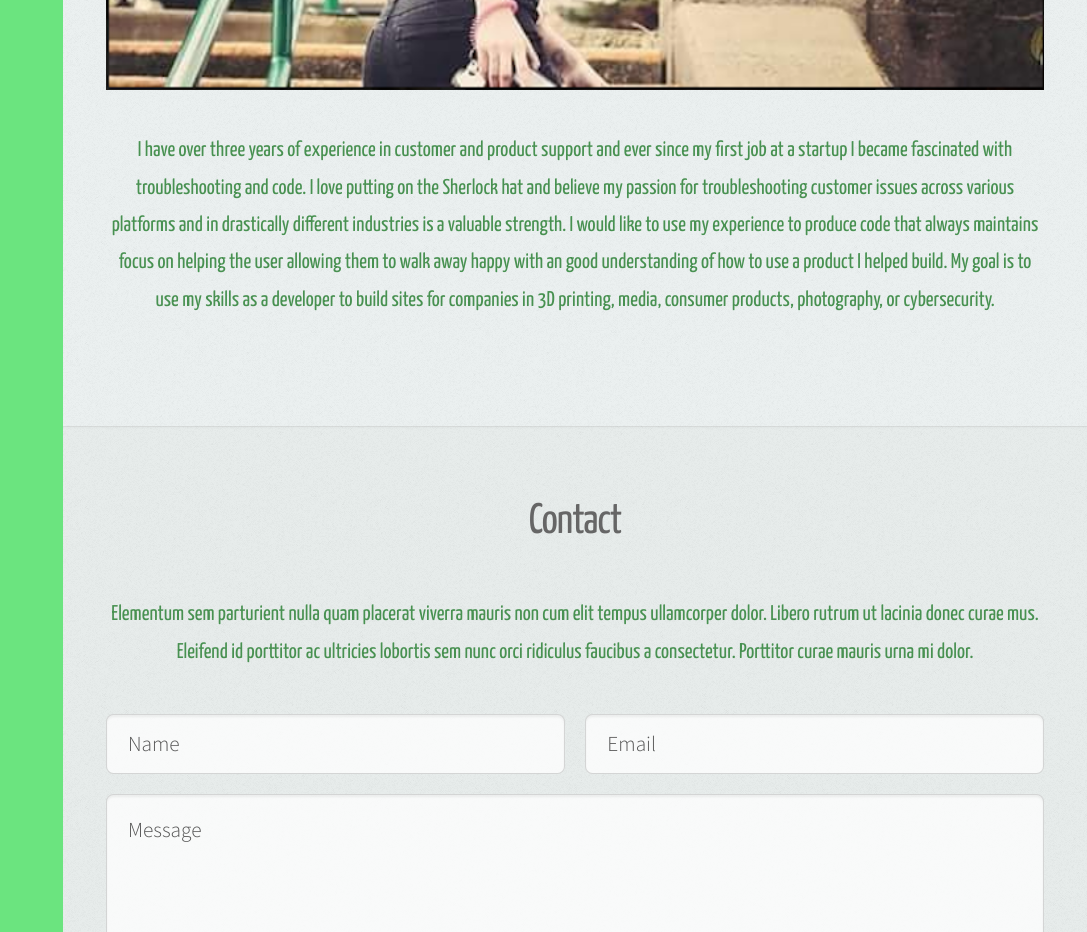
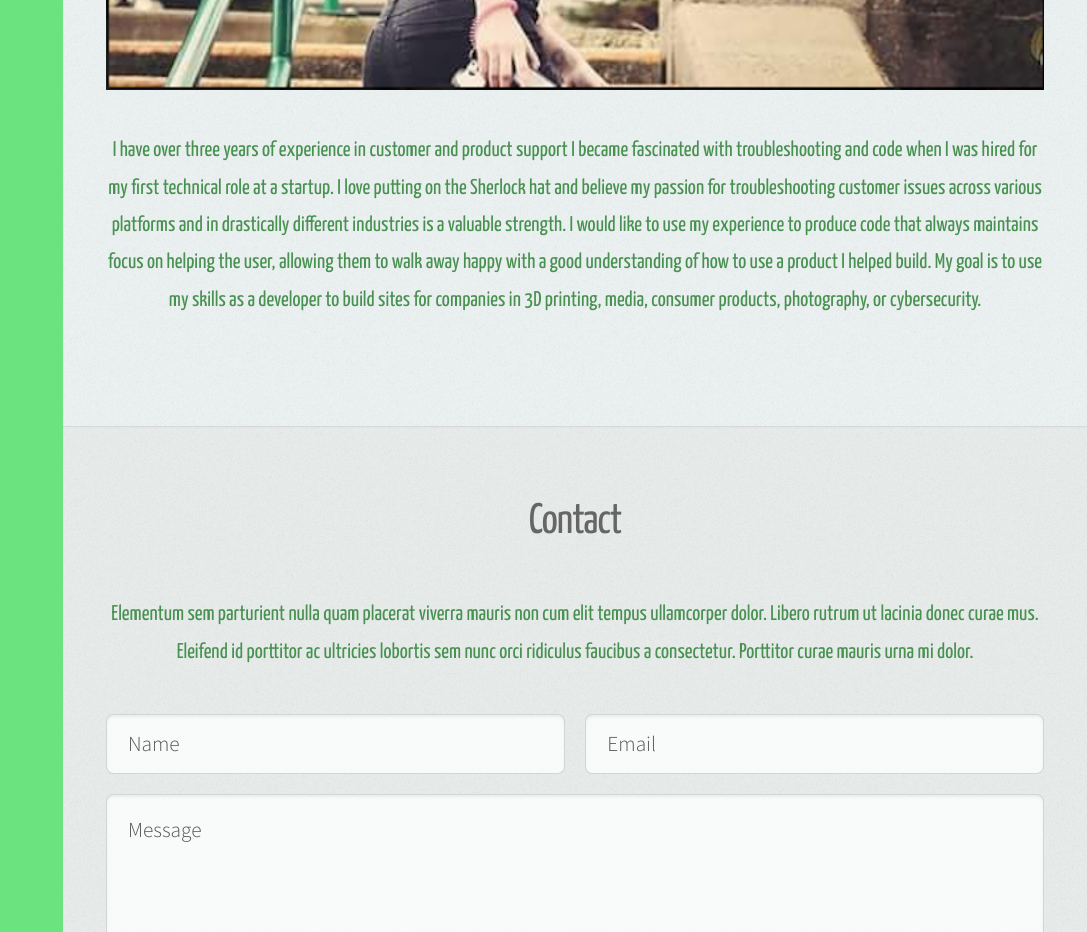
Before and after one commit to RivaD2/server-creation, a website: page public/index.html in a window 1280 px wide. Shown: the part 2620-3552 px from the top of the page, without its empty margins (193-1280 px from the left). Drawn offline with Linux system fonts and the light colour scheme; files whose address does not match are found by name.

Commit message:
edited typos under the about me section id about

```diff
--- a/public/index.html
+++ b/public/index.html
@@ -173,9 +173,9 @@
 
 							<a href="#" class="image featured"><img src="/assets/images/portfolio-images/banner-image.png" width="400" /></a>
 
-							<p>I have over three years of experience in customer and product support and ever since my first job at a startup I became fascinated with troubleshooting and code. I love putting on the Sherlock hat and believe my passion for troubleshooting customer issues across various platforms and in drastically different industries is a valuable strength.
+							<p>I have over three years of experience in customer and product support I became fascinated with troubleshooting and code when I was hired for my first technical role at a startup.  I love putting on the Sherlock hat and believe my passion for troubleshooting customer issues across various platforms and in drastically different industries is a valuable strength.
 
-							I would like to use my experience to produce code that always maintains focus on helping the user allowing them to walk away happy with an good understanding of how to use a product I helped build. My goal is to use my skills as a developer to build sites for companies in 3D printing, media, consumer products, photography,  or cybersecurity. </p>
+							I would like to use my experience to produce code that always maintains focus on helping the user, allowing them to walk away happy with a good understanding of how to use a product I helped build. My goal is to use my skills as a developer to build sites for companies in 3D printing, media, consumer products, photography, or cybersecurity. </p>
 
 						</div>
 					</section>
```
